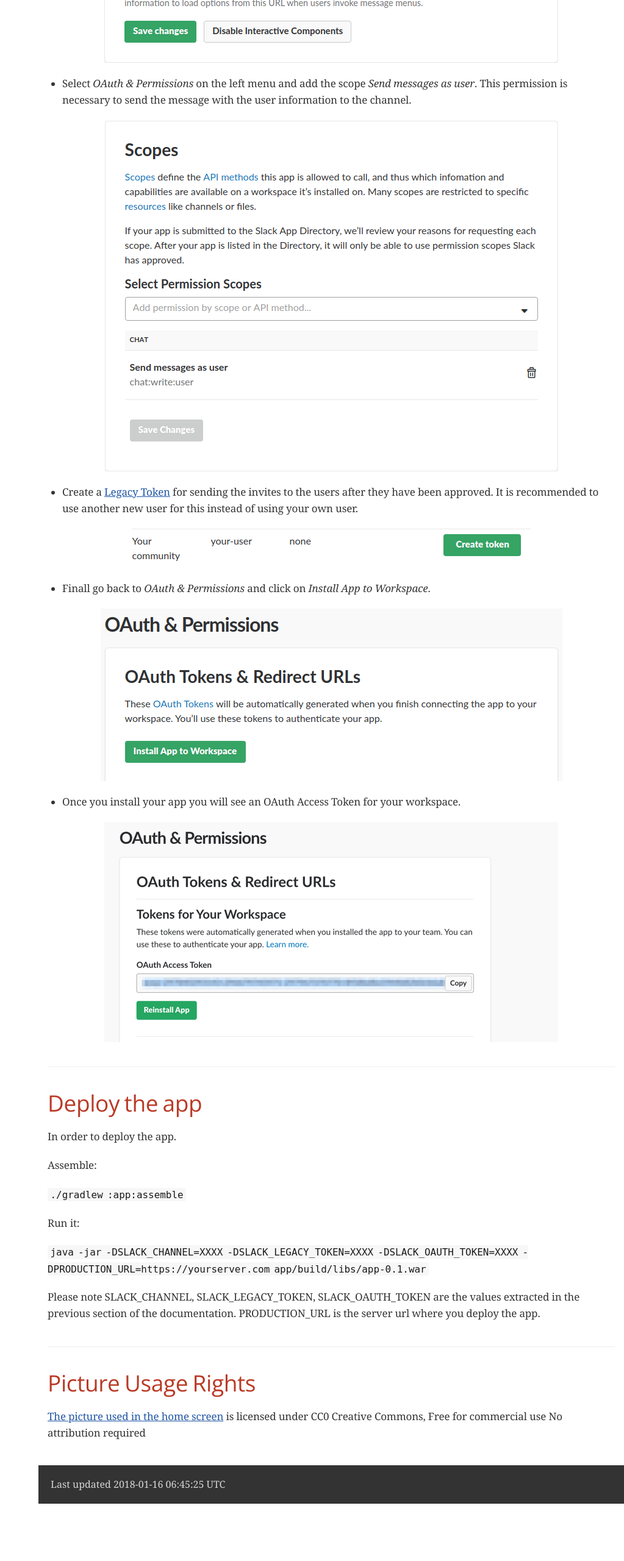
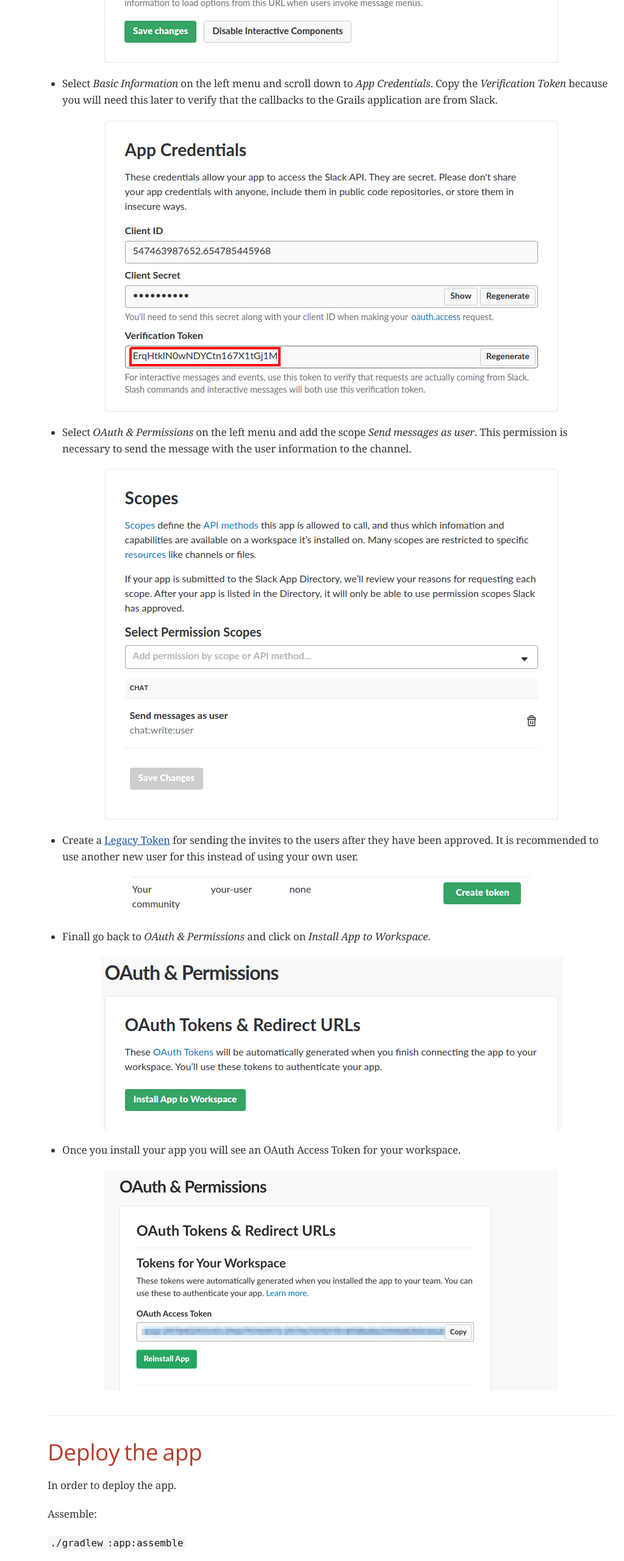
Before and after one commit to grails-samples/grails-slack, a plain HTML site: page snapshot/index.html in a window 1280 px wide. Shown: the part 2480-5040 px from the top of the page at 61% size, without its empty margins (257-1280 px from the left). Before the commit the page ends 4946 px from the top, so only its background shows below. Drawn offline with nearby package versions, Linux system fonts and the light colour scheme; a web font is replaced by a local one.

Commit message:
Updating docs for Travis build: https://travis-ci.org/grails-samples/grails-slack/builds/329346735

```diff
--- a/snapshot/index.html
+++ b/snapshot/index.html
@@ -594,6 +594,19 @@
 <div class="ulist">
 <ul>
 <li>
+<p>Select <em>Basic Information</em> on the left menu and scroll down to <em>App Credentials</em>. Copy the <em>Verification Token</em>
+because you will need this later to verify that the callbacks to the Grails application are from Slack.</p>
+</li>
+</ul>
+</div>
+<div class="imageblock" style="text-align: center">
+<div class="content">
+<img src="./images/slack-app-credentials.png" alt="slack app credentials">
+</div>
+</div>
+<div class="ulist">
+<ul>
+<li>
 <p>Select <em>OAuth &amp; Permissions</em> on the left menu and add the scope <em>Send messages as user</em>. This permission is necessary
 to send the message with the user information to the channel.</p>
 </li>
@@ -660,11 +673,11 @@
 <p>Run it:</p>
 </div>
 <div class="paragraph">
-<p><code>java -jar -DSLACK_CHANNEL=XXXX  -DSLACK_LEGACY_TOKEN=XXXX -DSLACK_OAUTH_TOKEN=XXXX -DPRODUCTION_URL=https://yourserver.com  app/build/libs/app-0.1.war</code></p>
+<p><code>java -jar -DSLACK_CHANNEL=XXXX -DSLACK_LEGACY_TOKEN=XXXX -DSLACK_OAUTH_TOKEN=XXXX -DPRODUCTION_URL=https://yourserver.com -DSLACK_VERIFICATION_TOKEN=XXXX app/build/libs/app-0.1.war</code></p>
 </div>
 <div class="paragraph">
-<p>Please note SLACK_CHANNEL, SLACK_LEGACY_TOKEN, SLACK_OAUTH_TOKEN are the values extracted in the previous section of the documentation. PRODUCTION_URL is the
-server url where you deploy the app.</p>
+<p>Please note <code>SLACK_CHANNEL</code>, <code>SLACK_LEGACY_TOKEN</code>, <code>SLACK_OAUTH_TOKEN</code>, <code>SLACK_VERIFICATION_TOKEN</code> are the values
+extracted in the previous section of the documentation. PRODUCTION_URL is the server url where you deploy the app.</p>
 </div>
 </div>
 </div>
@@ -672,14 +685,15 @@
 <h2 id="picture-usage-rights">Picture Usage Rights</h2>
 <div class="sectionbody">
 <div class="paragraph">
-<p><a href="https://pixabay.com/en/cup-drinks-business-coffee-shop-2884023/">The picture used in the home screen</a> is licensed under CC0 Creative Commons, Free for commercial use  No attribution required</p>
+<p><a href="https://pixabay.com/en/cup-drinks-business-coffee-shop-2884023/">The picture used in the home screen</a> is licensed under
+ CC0 Creative Commons, Free for commercial use  No attribution required.</p>
 </div>
 </div>
 </div>
 </div>
 <div id="footer">
 <div id="footer-text">
-Last updated 2018-01-16 06:45:25 UTC
+Last updated 2018-01-16 07:06:51 UTC
 </div>
 </div>
 </body>
```
Also changed, not shown: snapshot/images/slack-app-credentials.png (added).
